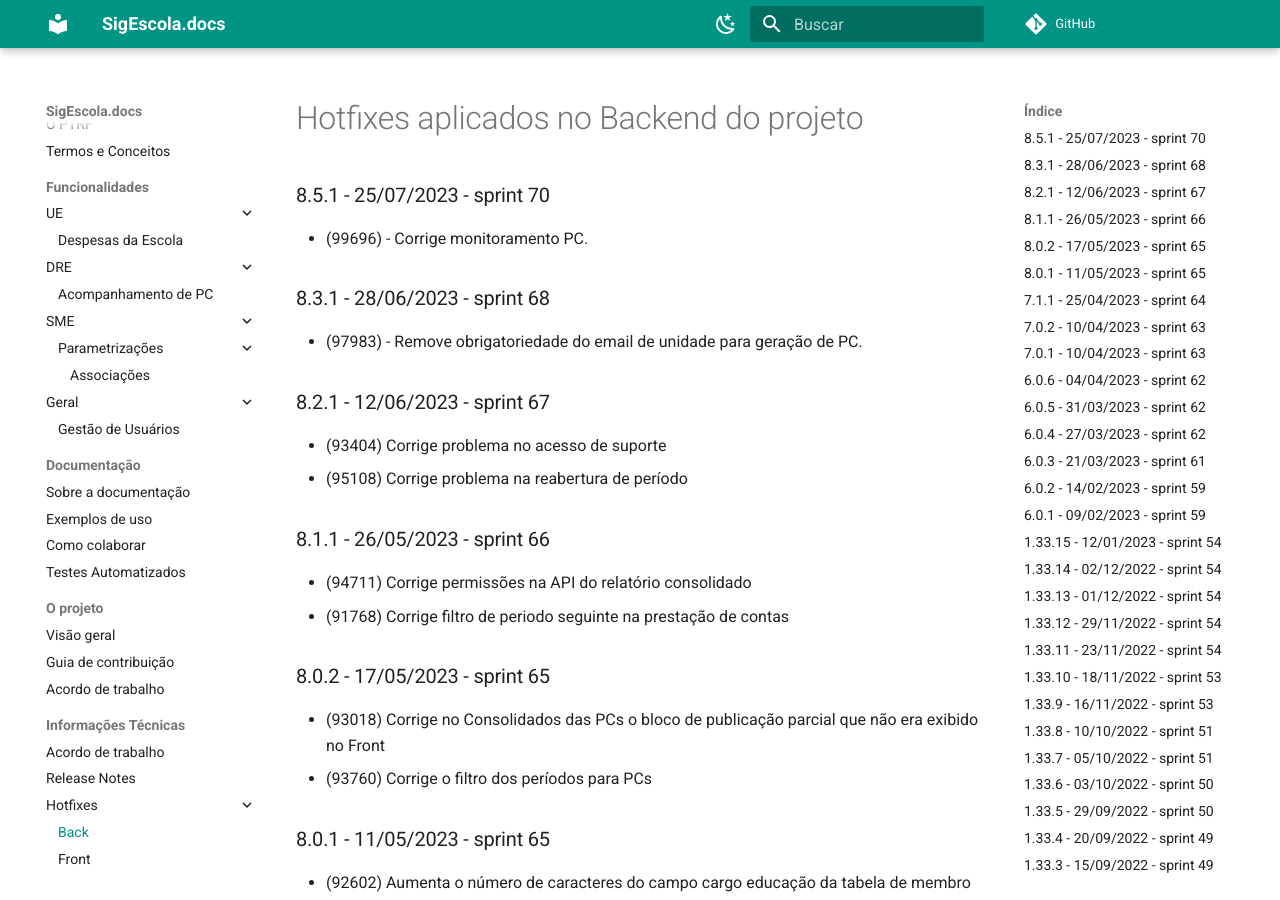
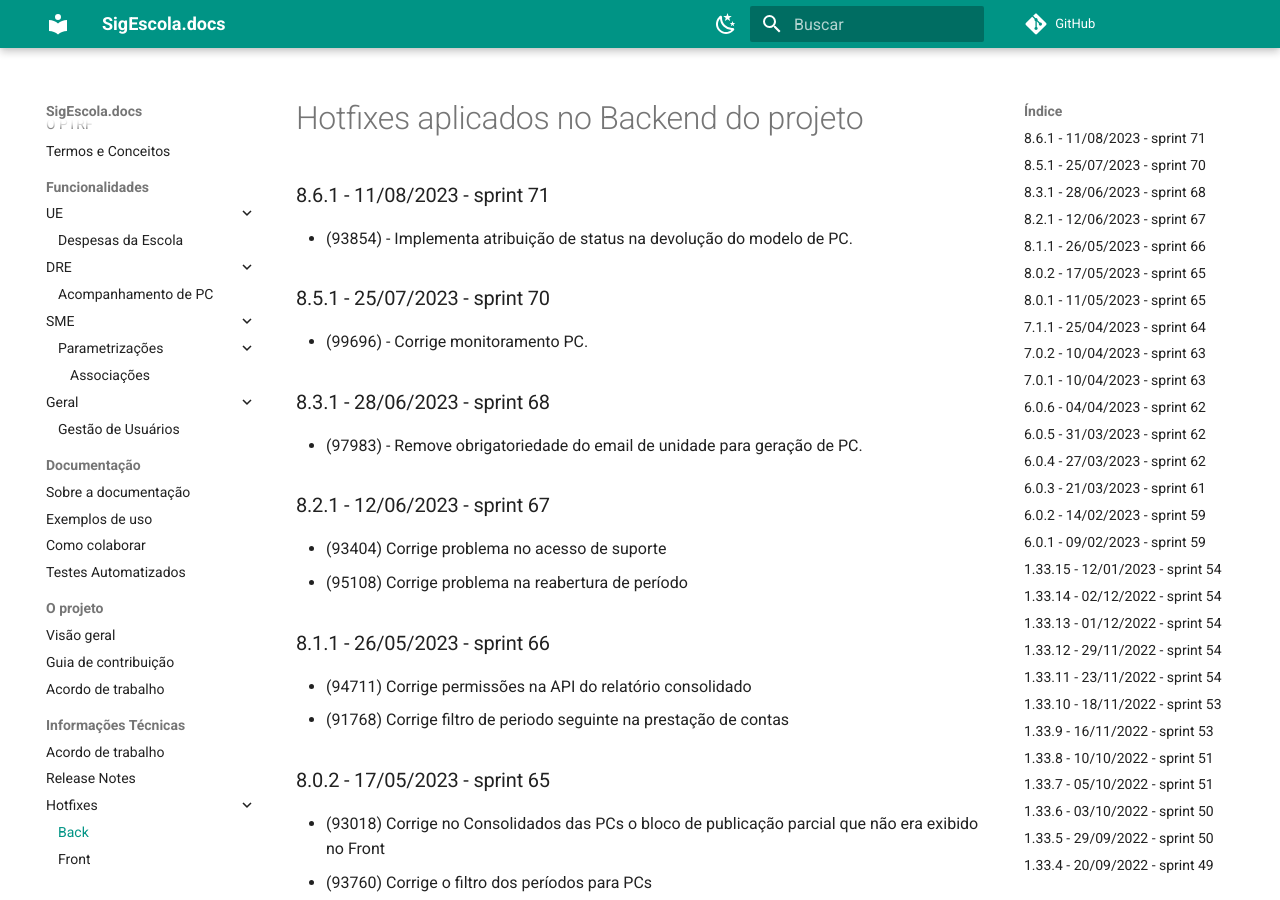
Before and after one commit to prefeiturasp/SME-PTRF-Docs, an MkDocs documentation site: the page built from docs/projeto/hotfixes_back.md, in a window 1280 px wide and 900 px high. Built offline with MkDocs 1.6.1 and Material for MkDocs 9.7.7, drawn with Linux system fonts in a browser that asks for light colours; comment, search, counter and statistics services are not loaded.

Commit message:
Update hotfixes_back.md

```diff
--- a/docs/projeto/hotfixes_back.md
+++ b/docs/projeto/hotfixes_back.md
@@ -1,4 +1,7 @@
 # Hotfixes aplicados no Backend do projeto
+
+### 8.6.1 - 11/08/2023 - sprint 71
+* (93854) - Implementa atribuição de status na devolução do modelo de PC.
 
 ### 8.5.1 - 25/07/2023 - sprint 70
 * (99696) - Corrige monitoramento PC.
```
